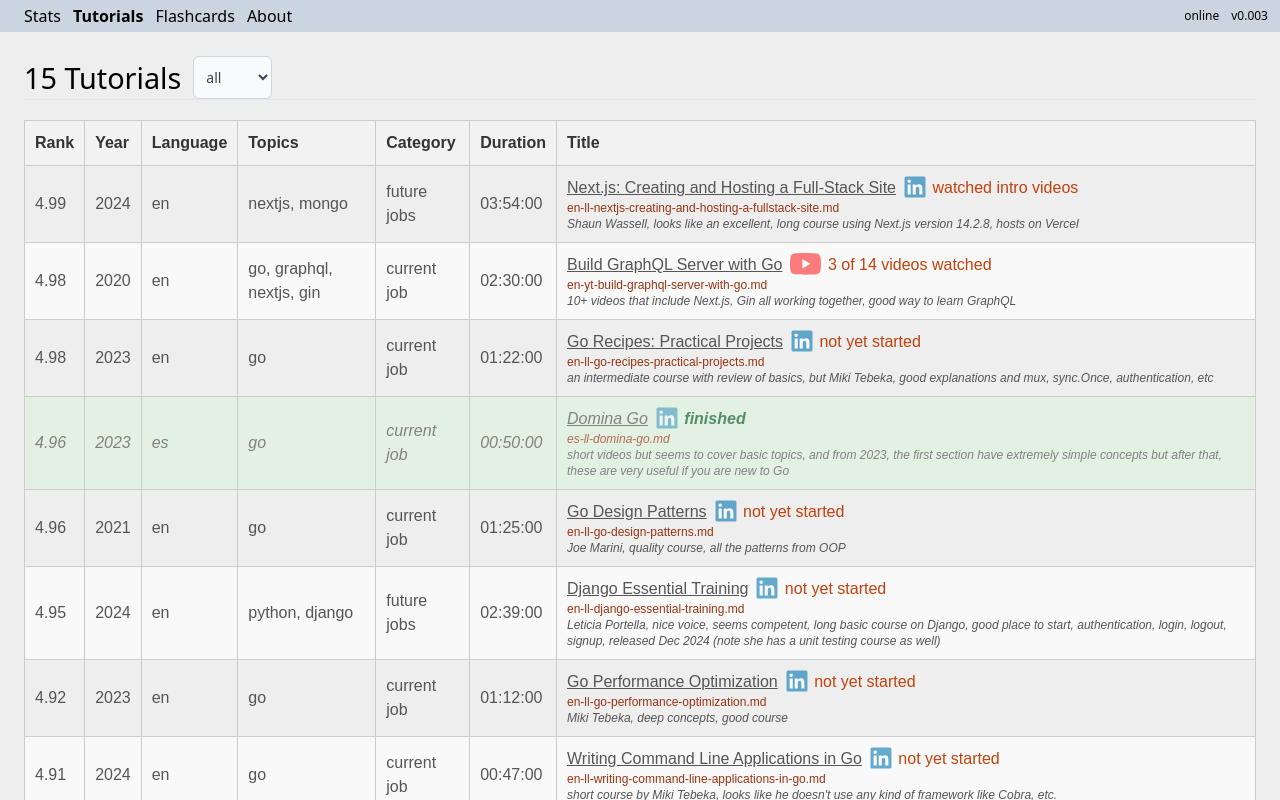
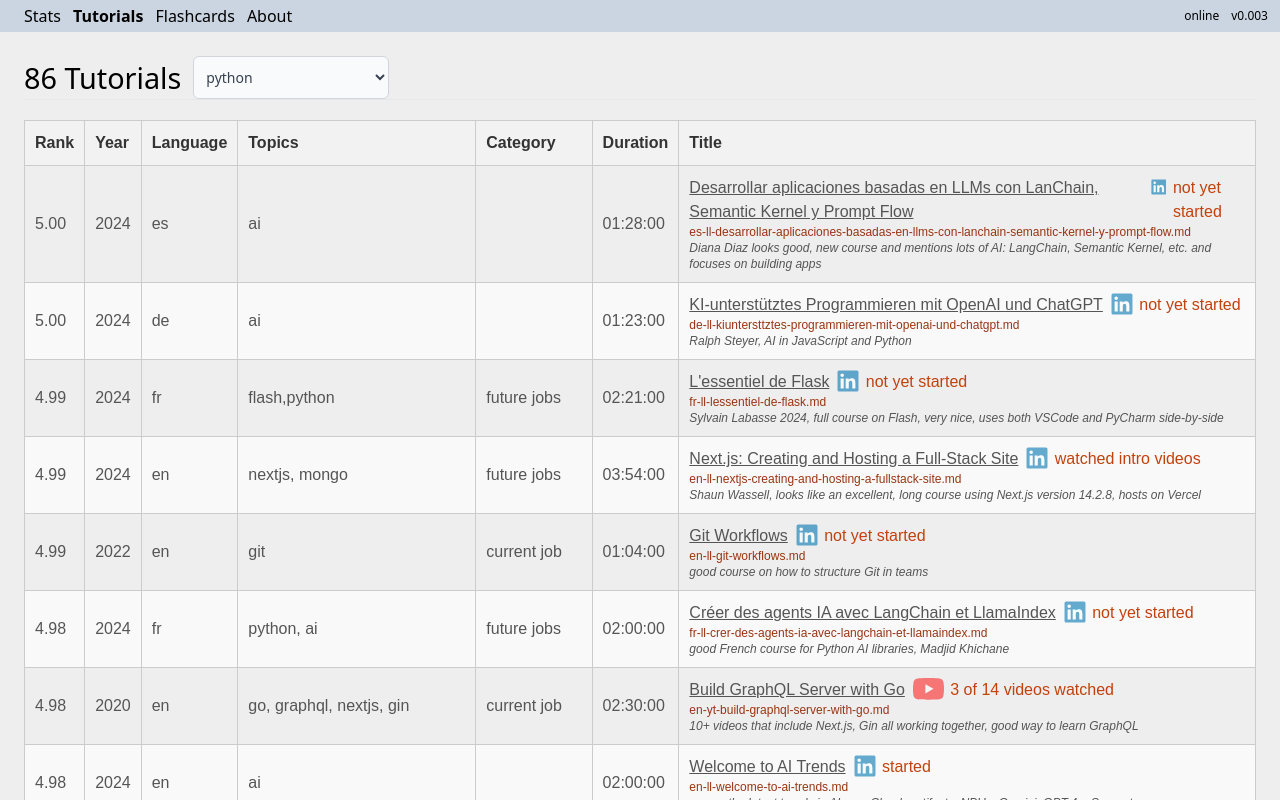
Before and after one commit to edwardtanguay/techlanglearn, a SvelteKit app: page /tutorials in a window 1280 px wide. Shown: the top 800 px of the page. Built offline with nearby package versions, Linux system fonts and the light colour scheme.

Commit message:
dropdown works

```diff
--- a/src/db/data/tutorials.json
+++ b/src/db/data/tutorials.json
@@ -452,6 +452,19 @@
 		"description": "simply shows how to use PyCharm and Jupyter",
 		"platform": "linkedInLearning",
 		"fileIdCode": "en-ll-python-tools-jupyter-vs-pycharm",
+		"status": ""
+	},
+	{
+		"topics": "python, pytorch, ai",
+		"language": "en",
+		"duration": "01:21:00",
+		"year": "2024",
+		"rank": "4.4",
+		"url": "https://www.linkedin.com/learning/pytorch-essential-training-deep-learning-23753149/deep-learning-with-pytorch",
+		"title": "PyTorch Essential Training: Deep Learning",
+		"description": "good starting course in PyTorch, Terezija is a good geek teacher",
+		"platform": "linkedInLearning",
+		"fileIdCode": "en-ll-pytorch-essential-training-deep-learning",
 		"status": ""
 	},
 	{
--- a/src/routes/tutorials/+page.svelte
+++ b/src/routes/tutorials/+page.svelte
@@ -22,10 +22,10 @@
 	};
 
 	let showingControls = false;
-	const topics = ['all', 'topic1', 'topic2', 'topic3'];
+	const topics = store.getSelectableTopics();
 	let selectedTopic = topics[0];
 	const selectTopic = (topic: string) => {
-		selectedTopic = topic;
+		store.filterTutorials(topic);
 	};
 	setTimeout(() => {
 		showingControls = true;
--- a/src/store.svelte.ts
+++ b/src/store.svelte.ts
@@ -9,7 +9,26 @@ const flashcards = $state(
 	dataModel.getFlashcards().sort((a, b) => (a.whenCreated < b.whenCreated ? 1 : -1))
 );
 const tutorials = $state(dataModel.getTutorials());
-const filteredTutorials = $state(tutorials.filter((m) => m.topics.includes('go')));
+let filteredTutorials = $state(tutorials);
+
+const topicList = (): string[] => {
+	const topicCounts: Record<string, number> = {};
+
+	for (const tutorial of tutorials) {
+		const tutorialTopics = tutorial.topics.split(',').map((topic) => topic.trim());
+		for (const topic of tutorialTopics) {
+			topicCounts[topic] = (topicCounts[topic] || 0) + 1;
+		}
+	}
+
+	return Object.keys(topicCounts).sort((a, b) => {
+		const countDiff = topicCounts[b] - topicCounts[a];
+		if (countDiff !== 0) {
+			return countDiff;
+		}
+		return a.localeCompare(b);
+	});
+};
 
 // errorMessage
 // TODO: pass through full array of errors, not just number
@@ -59,6 +78,12 @@ export const getStore = () => {
 		handleRandomFlashcardToggle: (f: Flashcard) => {
 			f.isOpen = !f.isOpen;
 		},
+		filterTutorials: (topic: string) => {
+			filteredTutorials = tutorials.filter((m) => m.topics.includes(topic));
+		},
+		getSelectableTopics: () => {
+			return topicList();
+		},
 		toggleSortColumn: (fieldIdCode: string) => {
 			if (fieldIdCode === 'rank') {
 				filteredTutorials.sort((a, b) => (a.rank < b.rank ? 1 : -1));
```
Also changed, not shown: static/data/en-ll-pytorch-essential-training-deep-learning.md (added, +19 -0 lines), static/data/general/courses.tts.txt.
